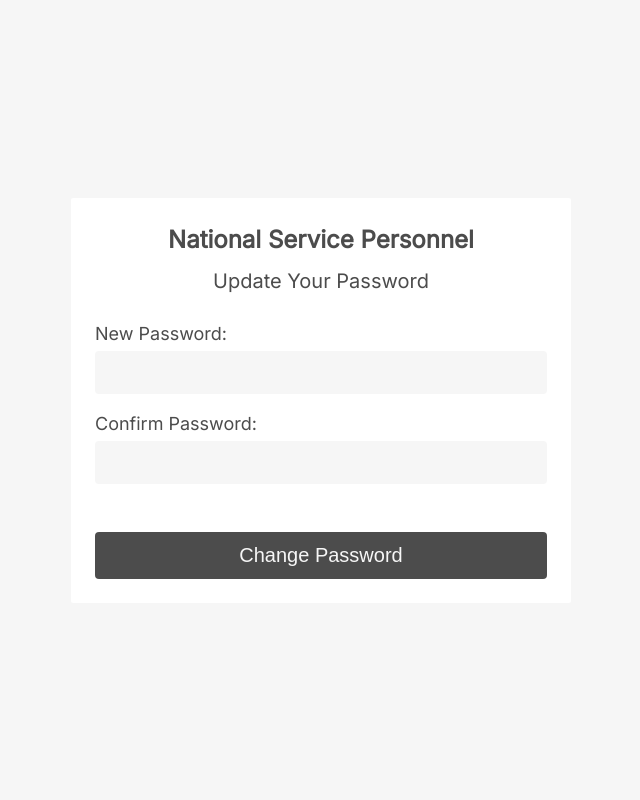
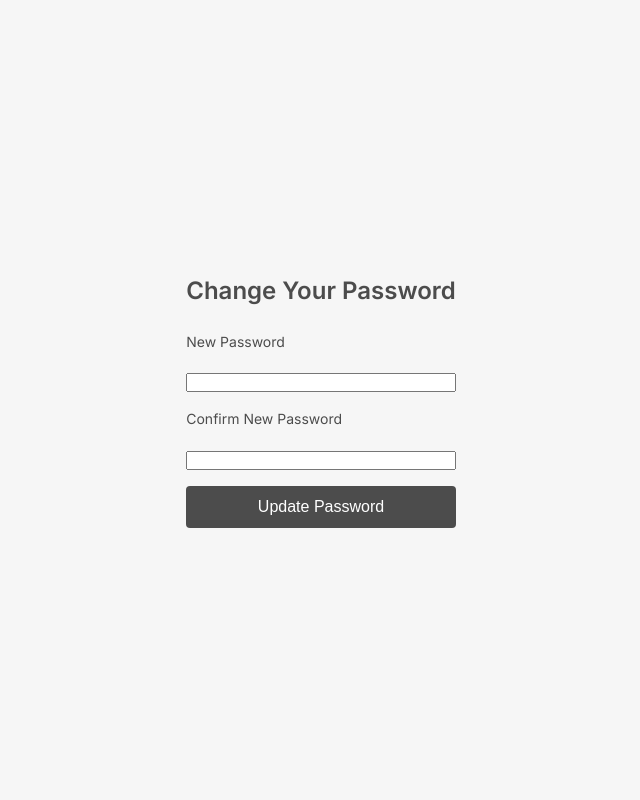
Before and after one commit to sanyomor-01/personnel_page, a PHP site: page /change_password.php in a window 1280 px wide. Shown: the whole page, without its empty margins (319-959 px from the left). Run offline with PHP 8.4, Linux system fonts and the light colour scheme; the visitor is signed in with stand-in values (Sample User, id 1).

Commit message:
Update change_password.php
modified changepassword code

```diff
--- a/change_password.php
+++ b/change_password.php
@@ -1,37 +1,53 @@
 <?php
 session_start();
-include 'db_connect.php'; // Database connection
+require 'db_connect.php';
 
-// Ensure the user is logged in
 if (!isset($_SESSION['user_id'])) {
     header("Location: login.php");
     exit();
 }
 
-// Handle form submission
+$user_id = $_SESSION['user_id'];
+
 if ($_SERVER['REQUEST_METHOD'] == 'POST') {
     $new_password = trim($_POST['new_password']);
     $confirm_password = trim($_POST['confirm_password']);
-    $user_id = $_SESSION['user_id'];
 
-    // Check if passwords match
+    $errors = [];
+
+    if (empty($new_password) || empty($confirm_password)) {
+        $errors[] = "Both fields are required.";
+    }
+
     if ($new_password !== $confirm_password) {
-        $error_message = "Passwords do not match. Please try again.";
-    } elseif (!preg_match('/^(?=.*[A-Z])(?=.*\d).{8,}$/', $new_password)) {
-        // Validate password strength
-        $error_message = "Password must be at least 8 characters long, include an uppercase letter, and a number.";
-    } else {
-        // Hash the password
-        $hashed_password = password_hash($new_password, PASSWORD_DEFAULT);
+        $errors[] = "Passwords do not match.";
+    }
 
-        // Update the password and set password_changed to TRUE
-        $stmt = $pdo->prepare("UPDATE personnel SET password = ?, password_changed = 1 WHERE PersonnelID = ?");
-        if ($stmt->execute([$hashed_password,$user_id])) {
-            // Redirect to dashboard after success
+    if (strlen($new_password) < 8) {
+        $errors[] = "Password must be at least 8 characters long.";
+    }
+    if (!preg_match('/[A-Z]/', $new_password)) {
+        $errors[] = "Password must contain at least one uppercase letter.";
+    }
+    if (!preg_match('/\d/', $new_password)) {
+        $errors[] = "Password must contain at least one number.";
+    }
+    if (!preg_match('/[^\w]/', $new_password)) {
+        $errors[] = "Password must contain at least one special character (e.g., @, #, $, etc.).";
+    }
+
+    if (empty($errors)) {
+        try {
+            $hashed_password = password_hash($new_password, PASSWORD_BCRYPT);
+
+            $sql = "UPDATE Personnel SET Password = :password, password_changed = 1 WHERE PersonnelID = :user_id";
+            $stmt = $pdo->prepare($sql);
+            $stmt->execute([':password' => $hashed_password, ':user_id' => $user_id]);
+
             header("Location: dashboard.php");
-            exit;
-        } else {
-            $error_message = "An error occurred. Please try again.";
+            exit();
+        } catch (PDOException $e) {
+            $errors[] = "Error updating password: " . $e->getMessage();
         }
     }
 }
@@ -43,57 +59,33 @@ if ($_SERVER['REQUEST_METHOD'] == 'POST') {
     <meta charset="UTF-8">
     <meta name="viewport" content="width=device-width, initial-scale=1.0">
     <title>Change Password</title>
-    <link rel="stylesheet" href="./css/login.css">
+    <link rel="stylesheet" href="css/forgot_password.css">
 </head>
 <body>
-<main>
-    <section class="login-container">
-        <h1 class="title">National Service Personnel</h1>
-        <?php if (isset($error_message)) { echo "<p class='error'>" . htmlspecialchars($error_message) . "</p>"; } ?>
 
-        <form action="change_password.php" method="POST" id="passwordForm">
-            <legend>Update Your Password</legend>
-            <div class="fieldset">
+<div class="container">
+    <h1>Change Your Password</h1>
 
-                <div class="input-field">
-                    <label for="new_password">New Password:</label>
-                    <input type="password" id="new_password" name="new_password" required>
-                </div>
+    <?php if (!empty($errors)): ?>
+        <div class="error-messages">
+            <?php foreach ($errors as $error): ?>
+                <p class="error"><?= htmlspecialchars($error); ?></p>
+            <?php endforeach; ?>
+        </div>
+    <?php endif; ?>
 
-                <div class="input-field">
-                    <label for="confirm_password">Confirm Password:</label>
-                    <input type="password" id="confirm_password" name="confirm_password" required>
-                </div>
-            </div>
+    <form action="change_password.php" method="POST">
+        <label for="new_password">New Password</label>
+        <input type="password" id="new_password" name="new_password" required>
 
-            <p id="errorMessage" style="color: red;"></p>
-            <button type="submit">Change Password</button>
-        </form>
-    </section>
-</main>
+        <label for="confirm_password">Confirm New Password</label>
+        <input type="password" id="confirm_password" name="confirm_password" required>
 
-<script>
-    document.getElementById('passwordForm').addEventListener('submit', function (e) {
-        const newPassword = document.getElementById('new_password').value;
-        const confirmPassword = document.getElementById('confirm_password').value;
-        const errorMessage = document.getElementById('errorMessage');
+        <button type="submit">Update Password</button>
+    </form>
 
-        // Check if passwords match
-        if (newPassword !== confirmPassword) {
-            e.preventDefault();
-            errorMessage.textContent = "Passwords do not match.";
-            return;
-        }
 
-        // Check password strength
-        const isValid = /^(?=.*[A-Z])(?=.*\d).{8,}$/.test(newPassword);
-        if (!isValid) {
-            e.preventDefault();
-            errorMessage.textContent = "Password must be at least 8 characters long, include an uppercase letter and a number.";
-        } else {
-            errorMessage.textContent = "";
-        }
-    });
-</script>
+</div>
+
 </body>
 </html>
```
